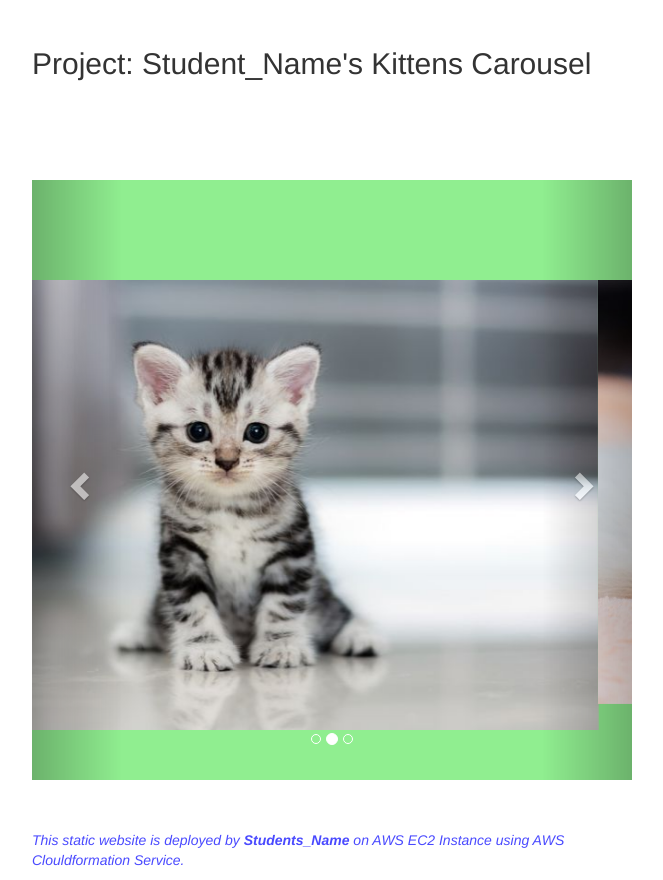
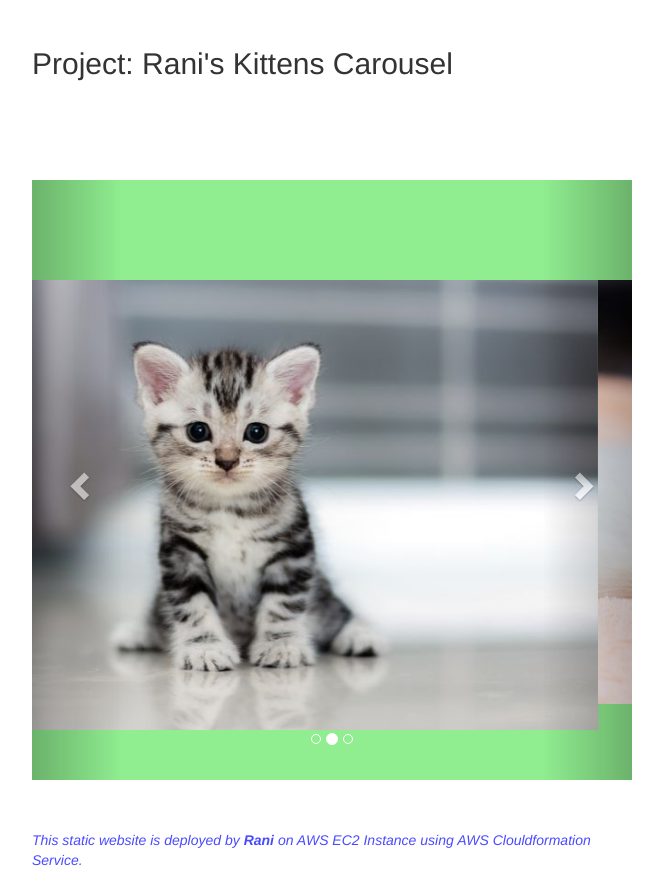
Before and after one commit to raniaxomiya2016/my-repository-AWS, a plain HTML site: page 101-kittens-carousel-static-website-ec2/static-web/index.html in a window 1280 px wide. Shown: the part 403-1283 px from the top of the page, without its empty margins (308-971 px from the left). Drawn offline with nearby package versions, Linux system fonts and the light colour scheme.

Commit message:
change index.html

```diff
--- a/101-kittens-carousel-static-website-ec2/static-web/index.html
+++ b/101-kittens-carousel-static-website-ec2/static-web/index.html
@@ -45,7 +45,7 @@
 
   <div><img src="https://clarusway.com/wp-content/uploads/2020/06/clarusway_logo.png" /></div>
 
-  <h2> Project: Student_Name's Kittens Carousel</h2>
+  <h2> Project: Rani's Kittens Carousel</h2>
 
   <div id="myCarousel" class="carousel slide" data-ride="carousel">
     <!-- Indicators -->
@@ -80,7 +80,7 @@
   </div>
 
 
-  <p class="footnote"><i>This static website is deployed by <b> Students_Name </b> on AWS EC2 Instance using AWS
+  <p class="footnote"><i>This static website is deployed by <b> Rani </b> on AWS EC2 Instance using AWS
       Clouldformation Service.</i></p>
 </body>
 
```
Also changed, not shown: 2 other files.
